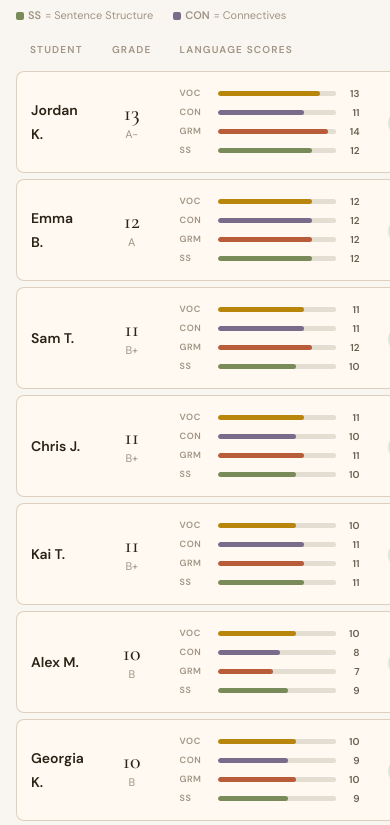
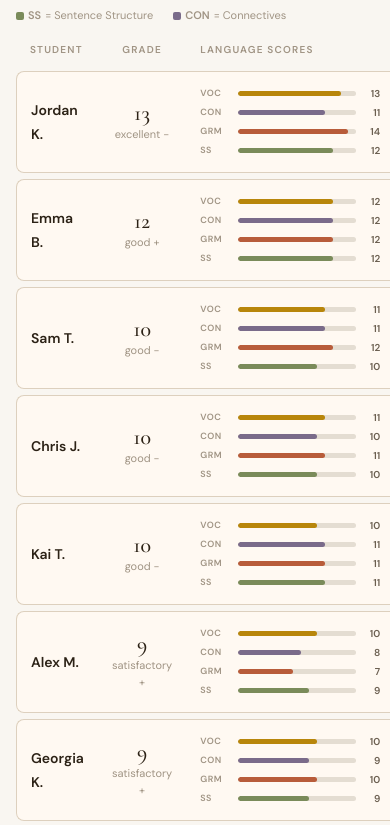
Before and after one commit to SvenjaBorgwardt/GemmPen, a Next.js app in the folder web-app/: page /app/class in a window 390 px wide. Shown: the part 985-1810 px from the top of the page. Built offline with nearby package versions, Linux system fonts and the light colour scheme.

Commit message:
rename mobile tab Document to Transcript

```diff
--- a/web-app/src/app/app/class/page.tsx
+++ b/web-app/src/app/app/class/page.tsx
@@ -1,9 +1,10 @@
 "use client";
 
-import { useMemo, useState } from "react";
+import { useEffect, useMemo, useState } from "react";
 import { Nav } from "@/components/nav";
 import { StudentRow } from "@/components/student-row";
 import { students, classStats } from "@/lib/mock-data";
+import { getStoredGradingSystem, toGrade, GradingSystemId } from "@/lib/grading";
 
 type Filter = "all" | "reviewed" | "pending";
 type SortOption = "score-high" | "score-low" | "name" | "status";
@@ -18,6 +19,17 @@ const INSIGHT_CATEGORIES = [
 export default function ClassOverviewPage() {
   const [filter, setFilter] = useState<Filter>("all");
   const [sort, setSort] = useState<SortOption>("score-high");
+  const [gradingSystem, setGradingSystem] = useState<GradingSystemId>("nrw-15");
+
+  useEffect(() => {
+    setGradingSystem(getStoredGradingSystem());
+  }, []);
+
+  const avgDisplay = useMemo(() => {
+    if (gradingSystem === "nrw-15") return classStats.avgScore.toFixed(1);
+    const pct = (classStats.avgScore / 15) * 100;
+    return toGrade(pct, gradingSystem).label;
+  }, [gradingSystem]);
 
   const categoryAverages = useMemo(() => {
     const sums: Record<string, { total: number; count: number; max: number }> = {};
@@ -114,14 +126,14 @@ export default function ClassOverviewPage() {
           style={{ gap: "0.875rem", marginBottom: "1.5rem" }}
         >
           <StatCard num={classStats.totalStudents} label="Students" />
-          <StatCard num={classStats.avgScore} label="Avg. Score" decimal />
+          <StatCard display={avgDisplay} label="Avg. Score" />
           <StatCard num={classStats.reviewedCount} label="Reviewed" />
           <StatCard num={classStats.pendingCount} label="Pending" />
           <StatCard num={classStats.microAnalysesCount} label="Checks completed" title="Total sentence-level checks across all students: grammar patterns, vocabulary range, argument structure, and more." />
         </div>
 
         {/* Grade Distribution Dot Plot */}
-        <GradeDistribution students={students} avgScore={classStats.avgScore} />
+        <GradeDistribution students={students} avgScore={classStats.avgScore} gradingSystem={gradingSystem} />
 
         {/* Class Insights */}
         <div
@@ -293,7 +305,7 @@ export default function ClassOverviewPage() {
           </thead>
           <tbody>
             {visible.map((s) => (
-              <StudentRow key={s.id} student={s} />
+              <StudentRow key={s.id} student={s} gradingSystem={gradingSystem} />
             ))}
           </tbody>
         </table>
@@ -350,11 +362,13 @@ function StatCard({
   label,
   decimal,
   title,
+  display,
 }: {
-  num: number;
+  num?: number;
   label: string;
   decimal?: boolean;
   title?: string;
+  display?: string;
 }) {
   return (
     <div
@@ -376,7 +390,7 @@ function StatCard({
           lineHeight: 1,
         }}
       >
-        {decimal ? num.toFixed(1) : num}
+        {display ?? (decimal ? num!.toFixed(1) : num)}
       </div>
       <div
         style={{
@@ -463,9 +477,11 @@ const GRADE_BANDS = [
 function GradeDistribution({
   students: allStudents,
   avgScore,
+  gradingSystem,
 }: {
   students: typeof students;
   avgScore: number;
+  gradingSystem: GradingSystemId;
 }) {
   const distribution = useMemo(() => {
     const buckets: Record<number, number> = {};
@@ -571,7 +587,7 @@ function GradeDistribution({
           fill="var(--accent-gold, #B8860B)"
           fontFamily="var(--font-dm-sans, system-ui, sans-serif)"
         >
-          avg {avgScore.toFixed(1)}
+          avg {gradingSystem === "nrw-15" ? avgScore.toFixed(1) : toGrade((avgScore / 15) * 100, gradingSystem).label}
         </text>
 
         {/* Student dots */}
--- a/web-app/src/app/app/review/[id]/review-mobile-layout.tsx
+++ b/web-app/src/app/app/review/[id]/review-mobile-layout.tsx
@@ -126,7 +126,7 @@ export function ReviewMobileLayout({
           data-active={activeTab === "document"}
           onClick={() => setActiveTab("document")}
         >
-          Document
+          Transcript
         </button>
       </div>
 
--- a/web-app/src/components/student-row.tsx
+++ b/web-app/src/components/student-row.tsx
@@ -1,5 +1,6 @@
 import Link from "next/link";
 import { Student } from "@/lib/types";
+import { toGrade, GradingSystemId } from "@/lib/grading";
 
 const categoryShort: Record<string, string> = {
   grammar: "GRM",
@@ -43,11 +44,14 @@ const categoryColor: Record<string, string> = {
 
 const detailSlugs = new Set(["alex-m", "jordan-k", "casey-r"]);
 
-export function StudentRow({ student }: { student: Student }) {
+export function StudentRow({ student, gradingSystem = "nrw-15" }: { student: Student; gradingSystem?: GradingSystemId }) {
   const targetSlug = detailSlugs.has(student.slug) ? student.slug : "alex-m";
   const reviewHref = `/app/review/${targetSlug}`;
   const pdfHref = `/app/feedback/${targetSlug}`;
   const exHref = `/app/exercises/${targetSlug}`;
+
+  const pct = (student.gradePoints / 15) * 100;
+  const grade = toGrade(pct, gradingSystem);
 
   const ordered = categoryOrder
     .map((id) => student.categoryScores.find((s) => s.categoryId === id))
@@ -94,10 +98,10 @@ export function StudentRow({ student }: { student: Student }) {
             lineHeight: 1,
           }}
         >
-          {student.gradePoints}
+          {grade.label}
         </div>
         <div style={{ fontSize: "0.6875rem", color: "var(--text-muted)", marginTop: "2px" }}>
-          {student.gradeLetter}
+          {grade.sublabel ?? ""}
         </div>
       </td>
       <td
```
Also changed, not shown: 1 other file (tests, documents, lock files or other folders).
